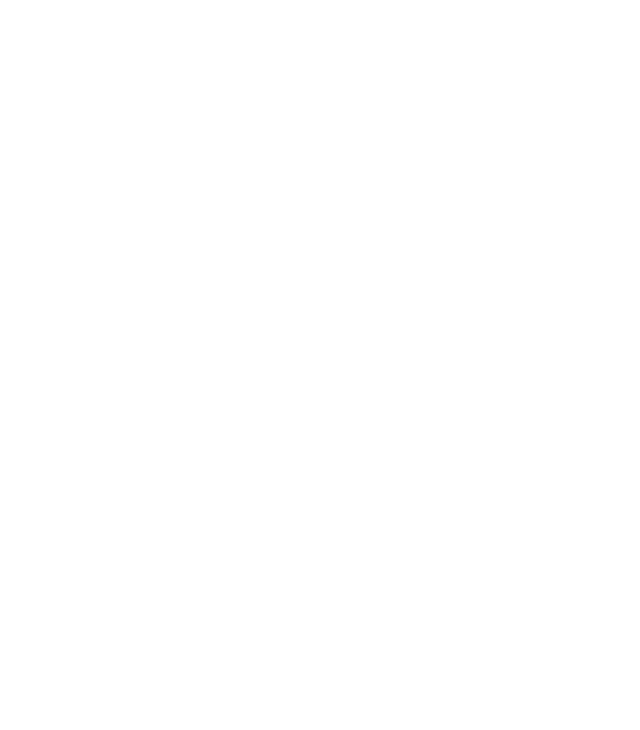
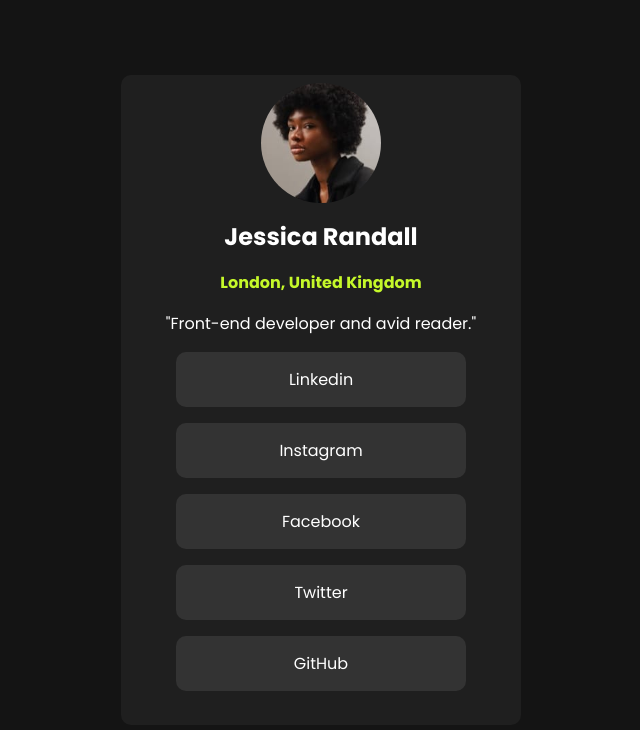
Before and after one commit to gui93araujo/praticando-html-e-css, a plain HTML site: page LinkTree/index.html in a window 1280 px wide. Shown: the whole page, without its empty margins (319-959 px from the left). Drawn offline with Linux system fonts and the light colour scheme.

Commit message:
Finalizado alterações no projeto LinkTree html e css.

```diff
--- a/LinkTree/css/style.css
+++ b/LinkTree/css/style.css
@@ -3,3 +3,71 @@
     padding: 0;
     box-sizing: border-box;
 }
+
+body{
+    font-family: "Poppins", sans-serif;
+    font-weight: 400;
+    font-style: normal;
+}
+
+.container {
+    height: 100vh;
+    width: 100%;
+    display: flex;
+    align-items: center;
+    justify-content: center;
+
+    background-color: hsl(0, 0%, 8%);
+}
+
+.central-box {
+    height: 650px;
+    width: 400px;
+    border-radius: 10px;
+
+    background-color: hsl(0, 0%, 12%);
+}
+
+.profile {
+    display: flex;
+    flex-direction: column;
+    align-items: center;
+}
+
+img {
+    height: 120px;
+    border-radius: 100px;
+    margin: 8px;
+}
+
+h2, p, a {
+    color: hsl(0, 0%, 100%);
+    margin: 8px;
+}
+
+h4 {
+    margin: 8px;
+    color: hsl(75, 94%, 57%);
+}
+
+.links{
+    display: flex;
+    flex-direction: column;
+    justify-content: center;
+    align-items: center;
+}
+
+a{
+    width: 290px;
+    padding: 15px;
+    text-align: center;
+    text-decoration: none;
+    margin: 8px;
+    border-radius: 10px;
+    background-color: hsl(0, 0%, 20%);
+}
+
+a:hover {
+    background-color: hsl(75, 94%, 57%);
+    color:  hsl(0, 0%, 20%);;
+}
--- a/LinkTree/index.html
+++ b/LinkTree/index.html
@@ -5,11 +5,26 @@
     <meta name="viewport" content="width=device-width, initial-scale=1.0">
     <title>LinkTree</title>
     <link rel="stylesheet" href="css/style.css">
+
+    <link href="https://fonts.googleapis.com/css2?family=Open+Sans:ital,wght@0,300..800;1,300..800&family=Poppins:ital,wght@0,100;0,200;0,300;0,400;0,500;0,600;0,700;0,800;0,900;1,100;1,200;1,300;1,400;1,500;1,600;1,700;1,800;1,900&display=swap" rel="stylesheet">
+
 </head>
 <body>
     <div class="container">
         <div class="central-box">
-
+            <div class="profile">
+                <img src="assets/images/avatar.jpeg" alt="" srcset="">
+                <h2>Jessica Randall</h2>
+                <h4>London, United Kingdom</h4>
+                <p>"Front-end developer and avid reader."</p>
+            </div>
+            <div class="links">
+                <a href="">Linkedin</a>
+                <a href="">Instagram</a>
+                <a href="">Facebook</a>
+                <a href="">Twitter</a>
+                <a href="">GitHub</a>
+            </div>
         </div>
     </div>
 </body>
```
Also changed, not shown: LinkTree/assets/images/avatar.jpeg (added).
